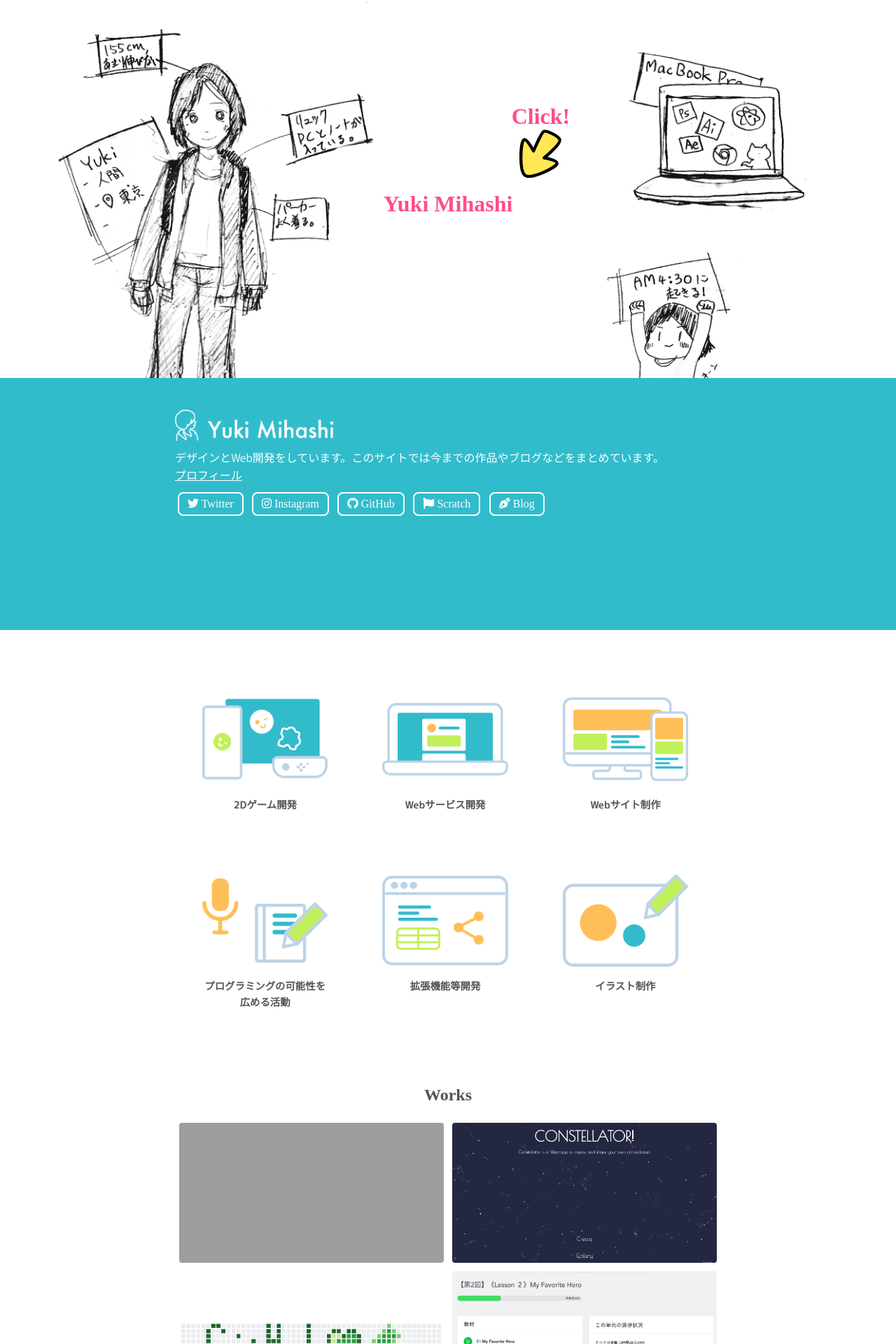
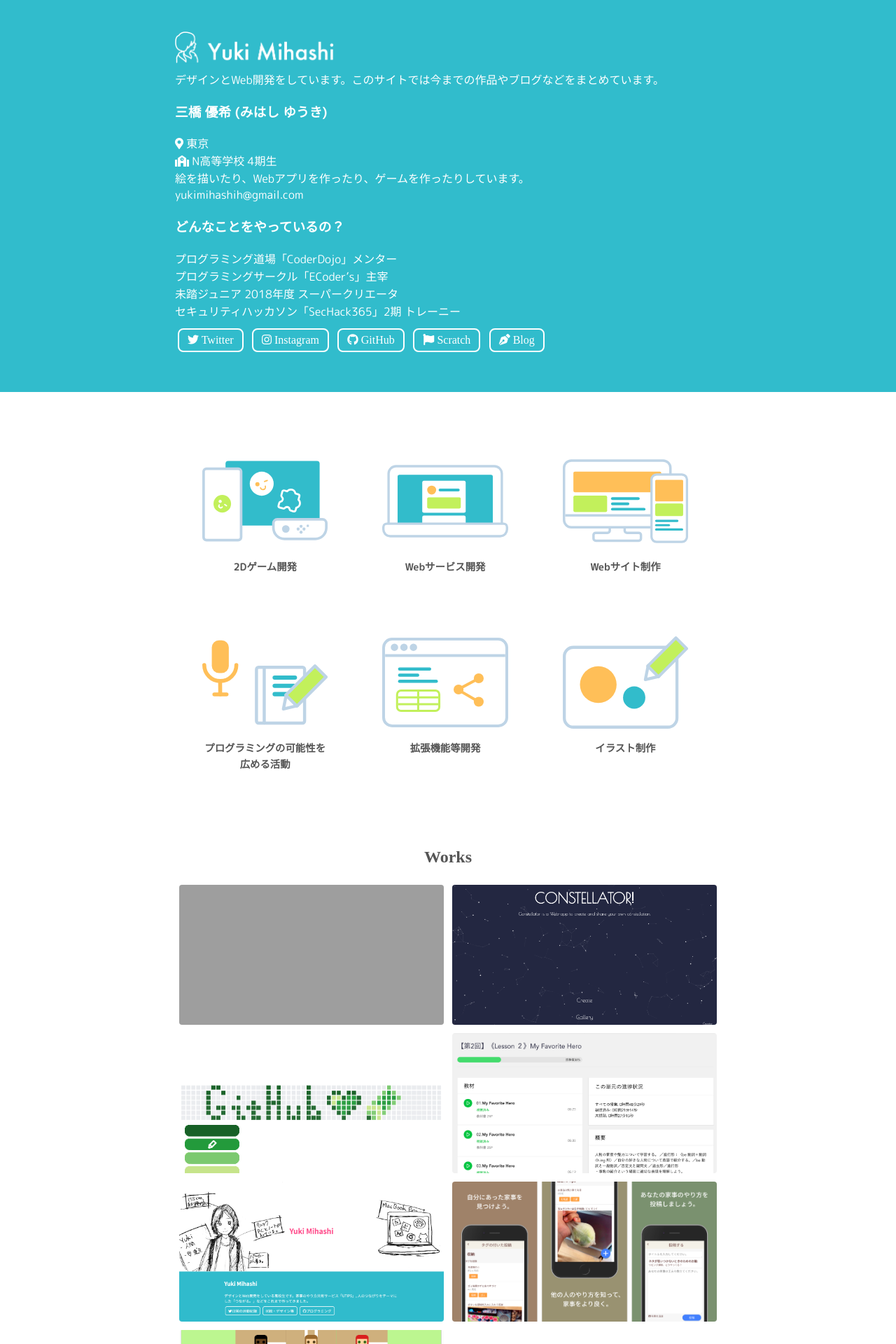
Before and after one commit to madoreenu/yuki384.github.io, a Jekyll site: the page built from index.md, in a window 1280 px wide. Shown: the top 1920 px of the page at 70% size. Built offline with Jekyll 4.4.1, drawn with Linux system fonts in a browser that asks for light colours; nearby versions of some CDN libraries; some web fonts are replaced; grey boxes are pictures that could not be loaded.

Commit message:
トップ変更

```diff
--- a/assets/css/main.scss
+++ b/assets/css/main.scss
@@ -27,7 +27,7 @@ a{
   clear: both;
 }
 .cover{
-  background-image: url("/img/cover.png");
+  //background-image: url("/img/cover.png");
   background-size: cover;
   height: 60vh;
   text-align: center;
--- a/index.md
+++ b/index.md
@@ -2,14 +2,25 @@
 layout: default
 ---
 <div class="main">
-  <div class="cover">
-    <h1><a href="/profile/" style="color:#ff4d8c">{{site.title}}</a><a href="/profile"><span class="arrow">Click!<img src="/img/arrow.svg" width="60px"></span></a></h1>
-  </div>
+  <!--<div class="cover">
+    <h1>{{site.title}}</h1>
+    <h1><a href="" style="color:#ff4d8c">{{site.title}}</a><a href="/profile"><span class="arrow">Click!<img src="/img/arrow.svg" width="60px"></span></a></h1>
+  </div>-->
 <div id="about">
   <div class="section">
     <img src="/img/logo-white.png" alt="yuki mihashi" height="50px"><br>
     {{site.description}}<br>
-    <a href="/profile/" style="color:#fff;">プロフィール</a>
+    <h3>三橋 優希 (みはし ゆうき)</h3>
+    <i class="fas fa-map-marker-alt"></i> 東京<br>
+    <i class="fas fa-school"></i> N高等学校 4期生<br>
+
+    絵を描いたり、Webアプリを作ったり、ゲームを作ったりしています。<br>
+    yukimihashih@gmail.com
+    <h3>どんなことをやっているの？</h3>
+    プログラミング道場「CoderDojo」メンター<br>
+    プログラミングサークル「ECoder’s」主宰<br>
+    未踏ジュニア 2018年度 スーパークリエータ<br>
+    セキュリティハッカソン「SecHack365」2期 トレーニー<br>
     <div class="sns">
       <a href="https://twitter.com/YukiMihashi"><i class="fab fa-twitter"></i><p> Twitter</p></a>
       <a href="https://www.instagram.com/yukimihashi/"><i class="fab fa-instagram"></i><p> Instagram</p></a>
```
